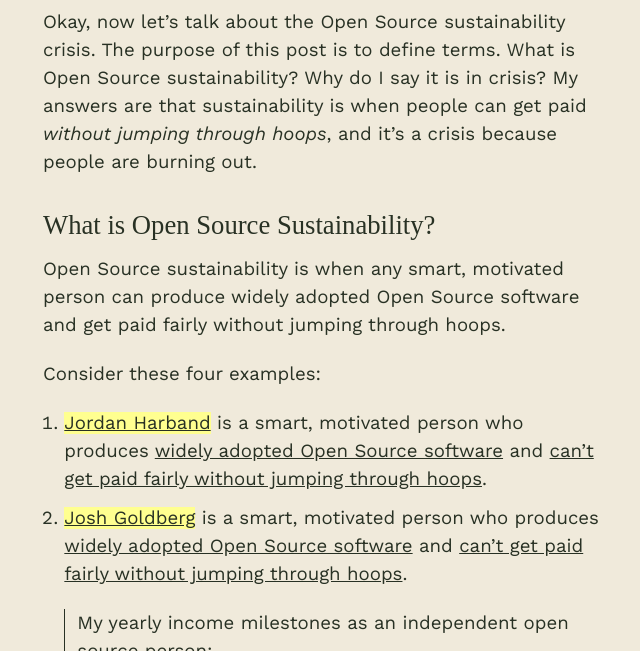
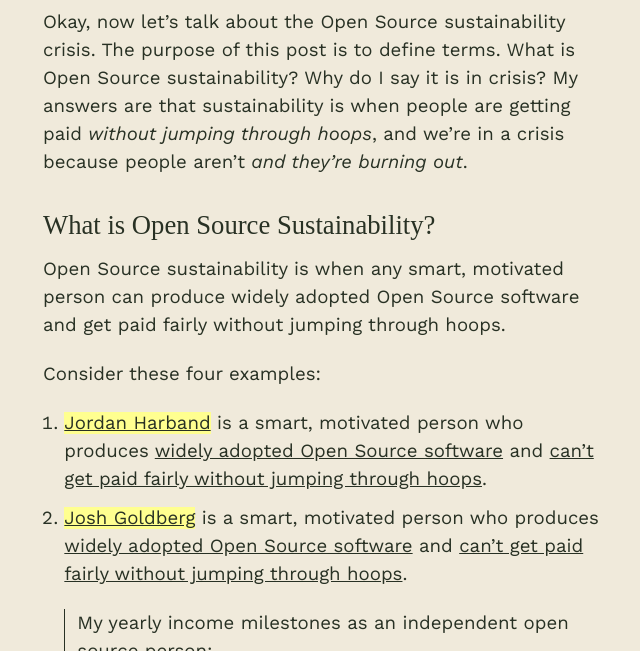
Before and after one commit to chadwhitacre/openpath, a Jekyll site: the page built from _posts/2024-01-19-the-open-source-sustainability-crisis.md, in a window 1280 px wide and 900 px high, scrolled down 466 px, cut to the strip 249-900 px from the top of the window. Shown: the whole strip, without its empty margins (317-957 px from the left). Built offline with Jekyll 4.4.1, drawn with Linux system fonts in a browser that asks for light colours; some web fonts are replaced; comment, search, counter and statistics services are not loaded; some of the changed text lies outside the part shown.

Commit message:
Tinkering with the new post

```diff
--- a/_posts/2024-01-19-the-open-source-sustainability-crisis.md
+++ b/_posts/2024-01-19-the-open-source-sustainability-crisis.md
@@ -9,9 +9,9 @@
 
 Okay, now let's talk about the Open Source sustainability crisis. The purpose
 of this post is to define terms. What is Open Source sustainability? Why do I
-say it is in crisis? My answers are that sustainability is when people can get
-paid _without jumping through hoops_, and it's a crisis because people are
-burning out.
+say it is in crisis? My answers are that sustainability is when people are
+getting paid _without jumping through hoops_, and we're in a crisis because
+people aren't _and they're burning out_.
 
 ## What is Open Source Sustainability?
 
@@ -102,7 +102,7 @@
 [Open Source
 diversity](https://en.wikipedia.org/wiki/Diversity_in_open-source_software)
 crisis: Open Source is markedly less demographically diverse than software
-engineering in general. This inequality of outcome is caused by inequality of
+engineering in general. We have not just inequality of outcome but inequality of
 opportunity.
 [35%](https://www.statista.com/statistics/617136/digital-population-worldwide/)
 of people don't even have Internet access yet, let alone free time to hack on
```
